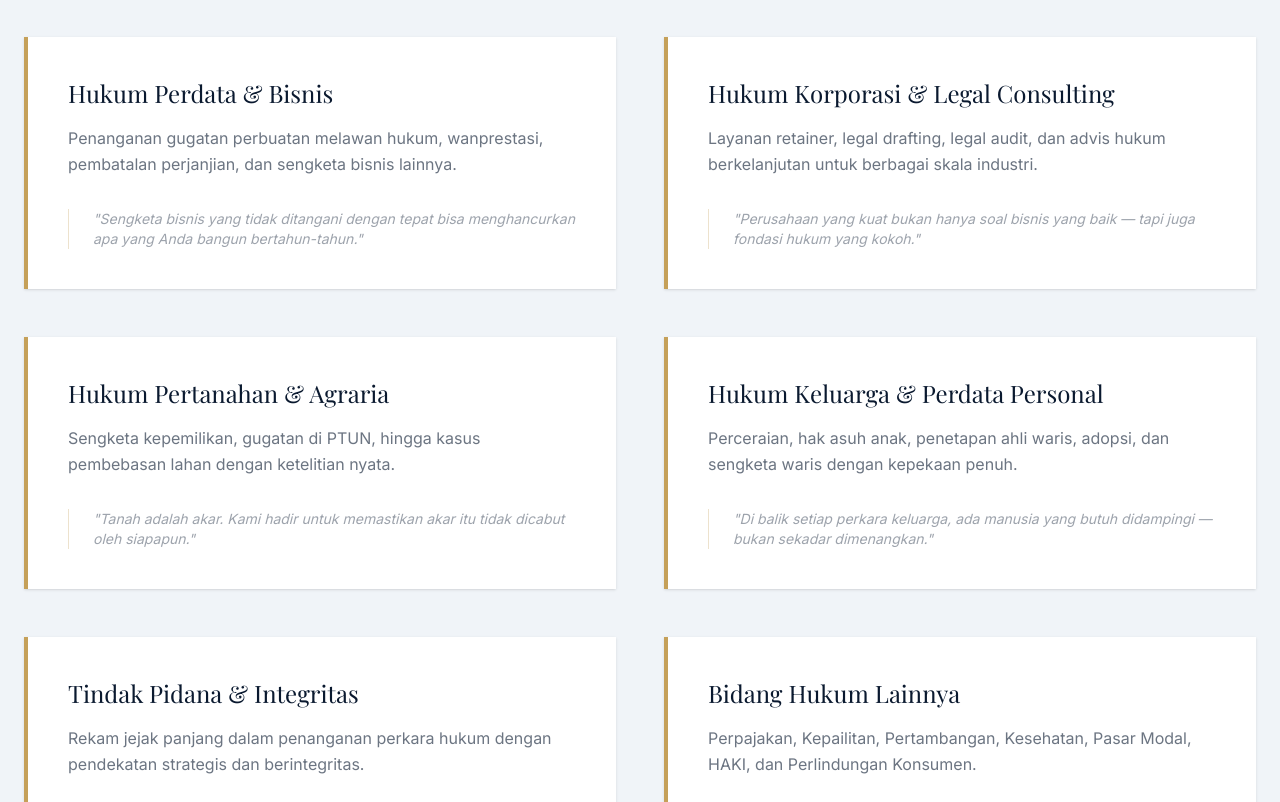
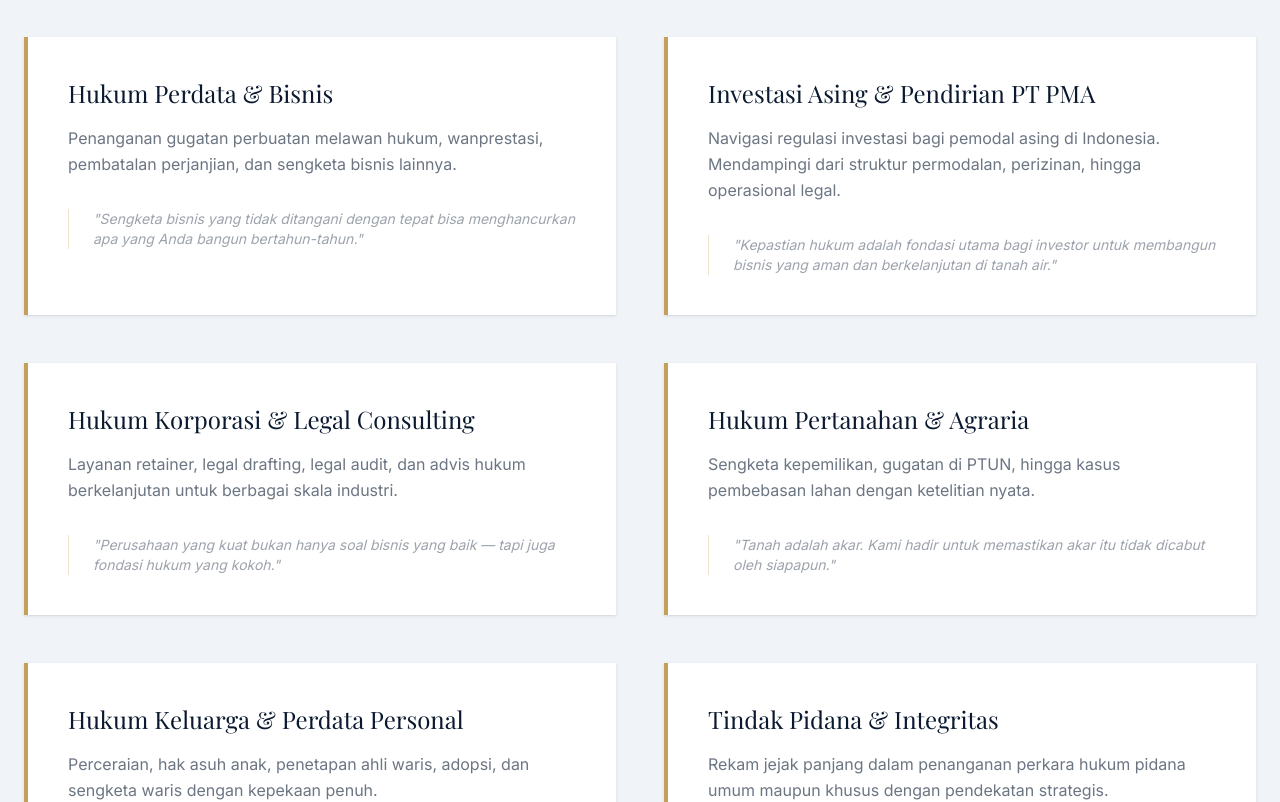
Before and after one commit to erirossatria-lawfirm/Eri-Rossatria-Lawfirm, a React (Vite) app: page / in a window 1280 px wide. Shown: the part 2780-3582 px from the top of the page. Built offline with nearby package versions, Linux system fonts and the light colour scheme; a web font is replaced by a local one.

Commit message:
Update translations.ts
Penambahan keahlian pembuatan PT PMA

```diff
--- a/src/translations.ts
+++ b/src/translations.ts
@@ -57,6 +57,11 @@ export const translations = {
           quote: "Sengketa bisnis yang tidak ditangani dengan tepat bisa menghancurkan apa yang Anda bangun bertahun-tahun."
         },
         {
+          title: "Investasi Asing & Pendirian PT PMA",
+          desc: "Navigasi regulasi investasi bagi pemodal asing di Indonesia. Mendampingi dari struktur permodalan, perizinan, hingga operasional legal.",
+          quote: "Kepastian hukum adalah fondasi utama bagi investor untuk membangun bisnis yang aman dan berkelanjutan di tanah air."
+        },
+        {
           title: "Hukum Korporasi & Legal Consulting",
           desc: "Layanan retainer, legal drafting, legal audit, dan advis hukum berkelanjutan untuk berbagai skala industri.",
           quote: "Perusahaan yang kuat bukan hanya soal bisnis yang baik — tapi juga fondasi hukum yang kokoh."
@@ -73,13 +78,8 @@ export const translations = {
         },
         {
           title: "Tindak Pidana & Integritas",
-          desc: "Rekam jejak panjang dalam penanganan perkara hukum dengan pendekatan strategis dan berintegritas.",
+          desc: "Rekam jejak panjang dalam penanganan perkara hukum pidana umum maupun khusus dengan pendekatan strategis.",
           quote: "Menghadapi tantangan hukum membutuhkan pengacara yang tidak hanya paham aturan — tapi juga paham tekanan."
-        },
-        {
-          title: "Bidang Hukum Lainnya",
-          desc: "Perpajakan, Kepailitan, Pertambangan, Kesehatan, Pasar Modal, HAKI, dan Perlindungan Konsumen.",
-          quote: "Spektrum layanan hukum yang komprehensif untuk menjawab tantangan zaman."
         }
       ]
     },
@@ -217,6 +217,11 @@ export const translations = {
           quote: "Business disputes that are not handled properly can destroy what you have built for years."
         },
         {
+          title: "Foreign Investment & PT PMA Establishment",
+          desc: "Navigating investment regulations for foreign investors in Indonesia. Assisting from capital structuring and licensing to legal operations.",
+          quote: "Legal certainty is the primary foundation for investors to build a safe and sustainable business in the country."
+        },
+        {
           title: "Corporate Law & Legal Consulting",
           desc: "Retainer services, legal drafting, legal audit, and ongoing legal advice for various industry scales.",
           quote: "A strong company is not just about good business — but also a solid legal foundation."
@@ -233,13 +238,8 @@ export const translations = {
         },
         {
           title: "Criminal Law & Integrity",
-          desc: "A long track record in handling legal cases with a strategic and high-integrity approach.",
+          desc: "A long track record in handling general and special criminal cases with a strategic approach.",
           quote: "Facing legal challenges requires a lawyer who not only understands the rules — but also understands the pressure."
-        },
-        {
-          title: "Other Legal Fields",
-          desc: "Taxation, Bankruptcy, Mining, Health, Capital Markets, IP, and Consumer Protection.",
-          quote: "A comprehensive spectrum of legal services to answer the challenges of the times."
         }
       ]
     },
```
